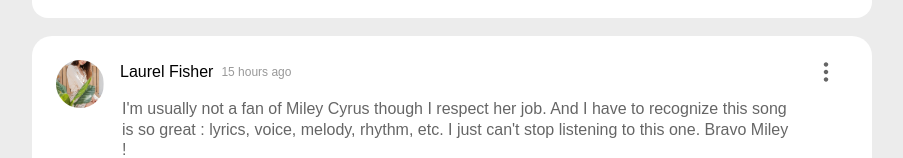
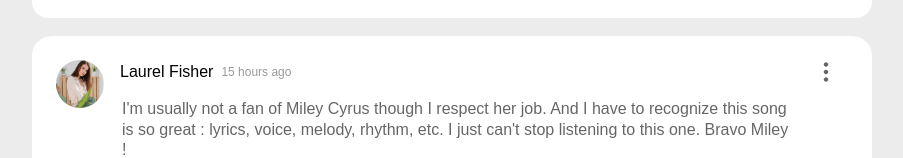
Before and after one commit to CinekH/invo-comments, a React (Vite) app: page / in a window 1280 px wide. Shown: the part 275-433 px from the top of the page, without its empty margins (188-1091 px from the left). Built offline with nearby package versions, Linux system fonts and the light colour scheme; a web font is replaced by a local one.

Commit message:
changed one of image position

```diff
--- a/src/modules/HomeModule/components/HomePageComponents/Comments/Comment/Comment.scss
+++ b/src/modules/HomeModule/components/HomePageComponents/Comments/Comment/Comment.scss
@@ -45,7 +45,7 @@
         overflow: hidden;
 
         &--laurel {
-            object-position: center;
+            object-position: top;
         }
     }
 
```
